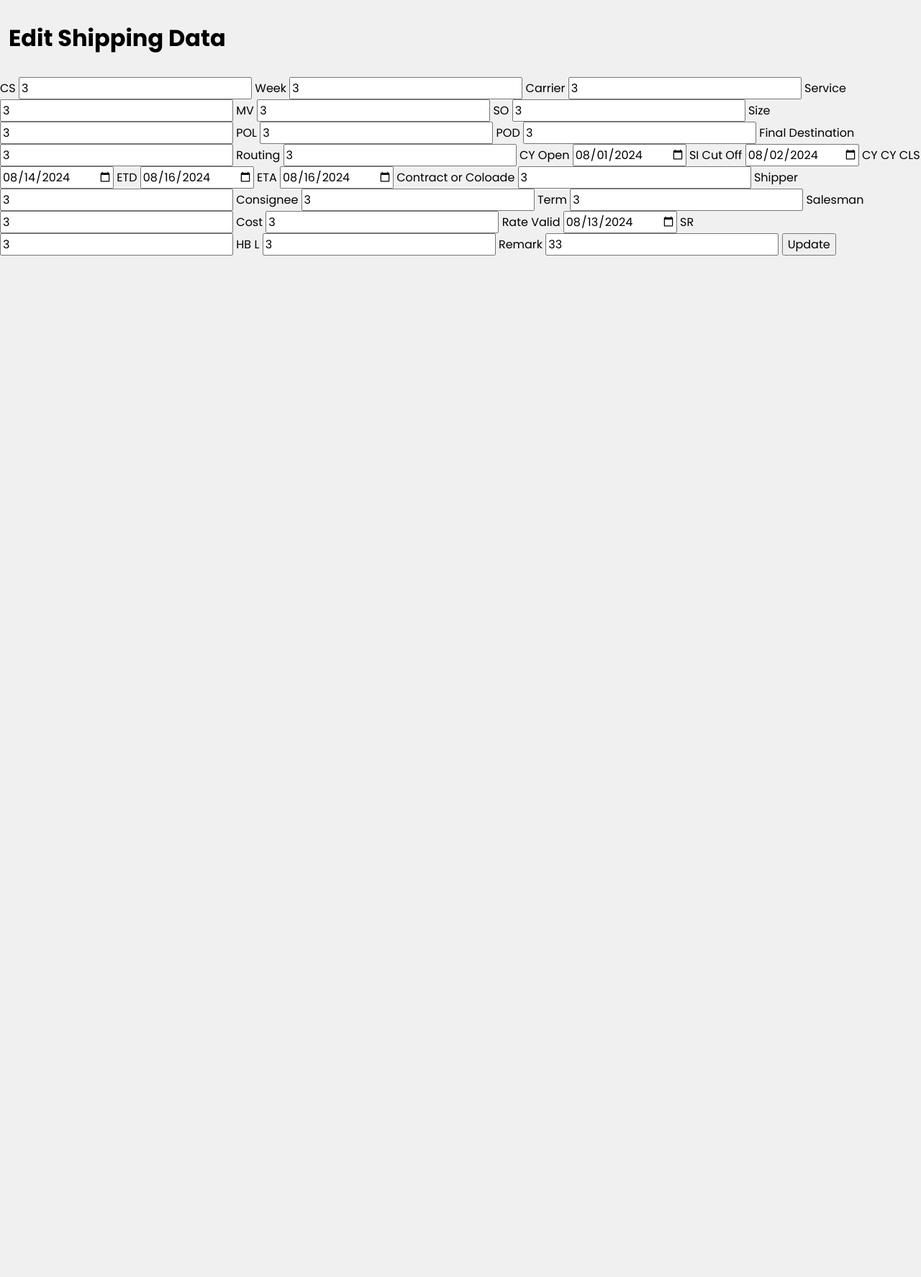
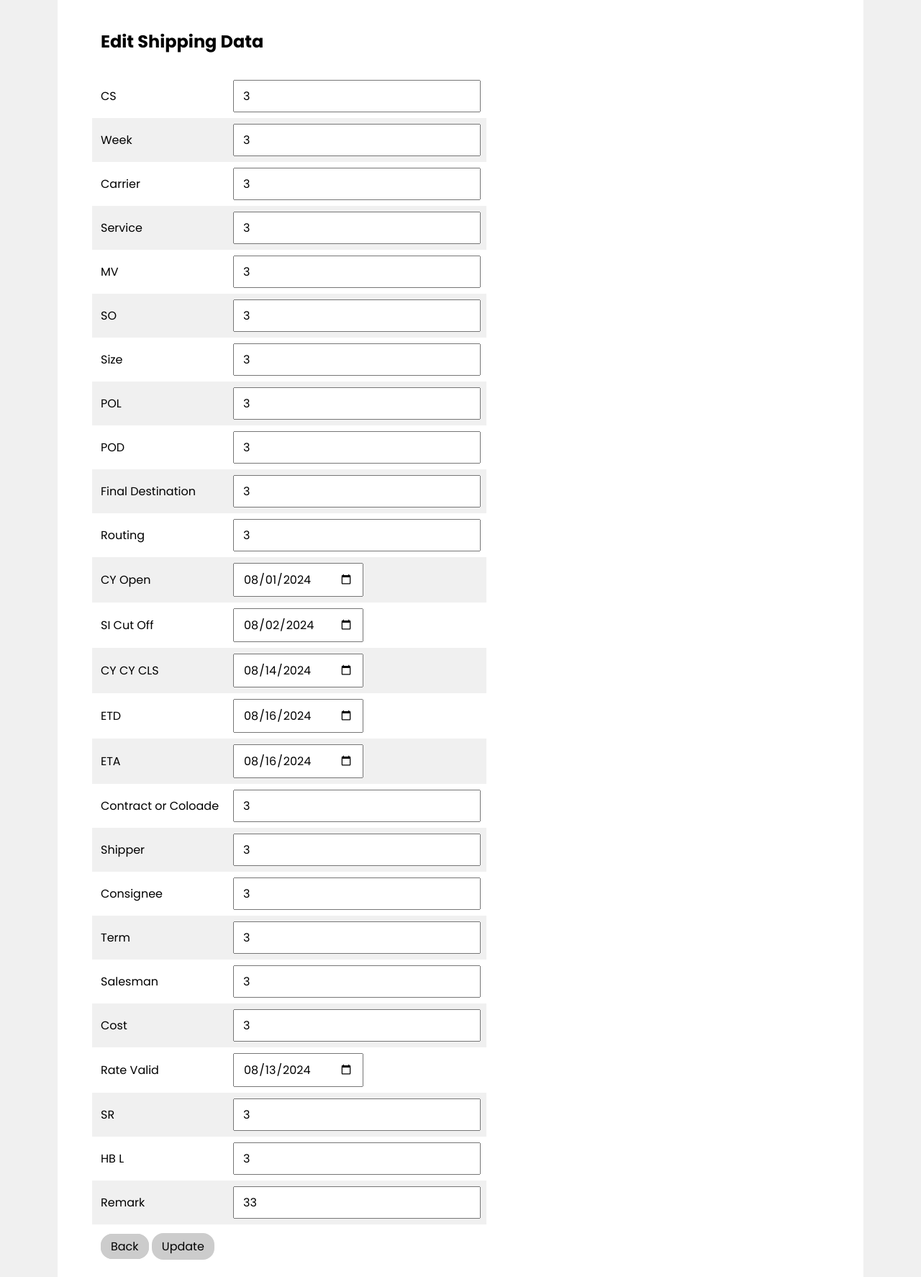
Before and after one commit to vannyvanvanvan/scanwell_internal_web_app, a Flask app: page /admin/edit/1 in a window 1280 px wide. Shown: the whole page at 72% size. Before the commit the page ends 355 px from the top, so only its background shows below. Run offline with Flask 3, Linux system fonts and the light colour scheme; a user stored in the database is signed in; some libraries are stand-ins or nearby versions.

Commit message:
Formatted shipping data add/edit page

```diff
--- a/templates/edit_shipping_data.html
+++ b/templates/edit_shipping_data.html
@@ -5,86 +5,150 @@
 {% endblock %}
 
 {% block body %}
+<section class="wrap">
   <h1>Edit Shipping Data</h1>
-  <form method="POST">
-    <label for="CS">CS</label>
-    <input type="text" name="CS" id="CS" value="{{ shipping_data.CS }}" required />
+  <form method="POST" class="table">
+    <div class="table-row">
+      <label class="table-cell" for="CS">CS</label>
+      <input class="table-cell" type="text" name="CS" id="CS" value="{{ shipping_data.CS }}" required />
+    </div>
+    </div>
 
-    <label for="week">Week</label>
-    <input type="number" name="week" id="week" value="{{ shipping_data.week }}" required />
+    <div class="table-row">
+      <label class="table-cell" for="week">Week</label>
+      <input class="table-cell" type="number" name="week" id="week" value="{{ shipping_data.week }}" required />
+    </div>
 
-    <label for="carrier">Carrier</label>
-    <input type="text" name="carrier" id="carrier" value="{{ shipping_data.carrier }}" required />
+    <div class="table-row">
+      <label class="table-cell" for="carrier">Carrier</label>
+      <input class="table-cell" type="text" name="carrier" id="carrier" value="{{ shipping_data.carrier }}" required />
+    </div>
 
-    <label for="service">Service</label>
-    <input type="text" name="service" id="service" value="{{ shipping_data.service }}" required />
+    <div class="table-row">
+      <label class="table-cell" for="service">Service</label>
+      <input class="table-cell" type="text" name="service" id="service" value="{{ shipping_data.service }}" required />
+    </div>
 
-    <label for="MV">MV</label>
-    <input type="text" name="MV" id="MV" value="{{ shipping_data.MV }}" required />
+    <div class="table-row">
+      <label class="table-cell" for="MV">MV</label>
+      <input class="table-cell" type="text" name="MV" id="MV" value="{{ shipping_data.MV }}" required />
+    </div>
 
-    <label for="SO">SO</label>
-    <input type="text" name="SO" id="SO" value="{{ shipping_data.SO }}" required />
+    <div class="table-row">
+      <label class="table-cell" for="SO">SO</label>
+      <input class="table-cell" type="text" name="SO" id="SO" value="{{ shipping_data.SO }}" required />
+    </div>
 
-    <label for="size">Size</label>
-    <input type="text" name="size" id="size" value="{{ shipping_data.size }}" required />
+    <div class="table-row">
+      <label class="table-cell" for="size">Size</label>
+      <input class="table-cell" type="text" name="size" id="size" value="{{ shipping_data.size }}" required />
+    </div>
 
-    <label for="POL">POL</label>
-    <input type="text" name="POL" id="POL" value="{{ shipping_data.POL }}" required />
+    <div class="table-row">
+      <label class="table-cell" for="POL">POL</label>
+      <input class="table-cell" type="text" name="POL" id="POL" value="{{ shipping_data.POL }}" required />
+    </div>
 
-    <label for="POD">POD</label>
-    <input type="text" name="POD" id="POD" value="{{ shipping_data.POD }}" required />
+    <div class="table-row">
+      <label class="table-cell" for="POD">POD</label>
+      <input class="table-cell" type="text" name="POD" id="POD" value="{{ shipping_data.POD }}" required />
+    </div>
 
-    <label for="Final_Destination">Final Destination</label>
-    <input type="text" name="Final_Destination" id="Final_Destination" value="{{ shipping_data.Final_Destination }}" required />
+    <div class="table-row">
+      <label class="table-cell" for="Final_Destination">Final Destination</label>
+      <input class="table-cell" type="text" name="Final_Destination" id="Final_Destination"
+        value="{{ shipping_data.Final_Destination }}" required />
+    </div>
 
-    <label for="routing">Routing</label>
-    <input type="text" name="routing" id="routing" value="{{ shipping_data.routing }}" required />
+    <div class="table-row">
+      <label class="table-cell" for="routing">Routing</label>
+      <input class="table-cell" type="text" name="routing" id="routing" value="{{ shipping_data.routing }}" required />
+    </div>
 
-    <label for="CY_Open">CY Open</label>
-    <input type="date" name="CY_Open" id="CY_Open" value="{{ shipping_data.CY_Open }}" required />
+    <div class="table-row">
+      <label class="table-cell" for="CY_Open">CY Open</label>
+      <input class="table-cell" type="date" name="CY_Open" id="CY_Open" value="{{ shipping_data.CY_Open }}" required />
+    </div>
 
-    <label for="SI_Cut_Off">SI Cut Off</label>
-    <input type="date" name="SI_Cut_Off" id="SI_Cut_Off" value="{{ shipping_data.SI_Cut_Off }}" required />
+    <div class="table-row">
+      <label class="table-cell" for="SI_Cut_Off">SI Cut Off</label>
+      <input class="table-cell" type="date" name="SI_Cut_Off" id="SI_Cut_Off" value="{{ shipping_data.SI_Cut_Off }}"
+        required />
+    </div>
 
-    <label for="CY_CY_CLS">CY CY CLS</label>
-    <input type="date" name="CY_CY_CLS" id="CY_CY_CLS" value="{{ shipping_data.CY_CY_CLS }}" required />
+    <div class="table-row">
+      <label class="table-cell" for="CY_CY_CLS">CY CY CLS</label>
+      <input class="table-cell" type="date" name="CY_CY_CLS" id="CY_CY_CLS" value="{{ shipping_data.CY_CY_CLS }}"
+        required />
+    </div>
 
-    <label for="ETD">ETD</label>
-    <input type="date" name="ETD" id="ETD" value="{{ shipping_data.ETD }}" required />
+    <div class="table-row">
+      <label class="table-cell" for="ETD">ETD</label>
+      <input class="table-cell" type="date" name="ETD" id="ETD" value="{{ shipping_data.ETD }}" required />
+    </div>
 
-    <label for="ETA">ETA</label>
-    <input type="date" name="ETA" id="ETA" value="{{ shipping_data.ETA }}" required />
+    <div class="table-row">
+      <label class="table-cell" for="ETA">ETA</label>
+      <input class="table-cell" type="date" name="ETA" id="ETA" value="{{ shipping_data.ETA }}" required />
+    </div>
 
-    <label for="Contract_or_Coloader">Contract or Coloade</label>
-    <input type="text" name="Contract_or_Coloader" id="Contract_or_Coloader" value="{{ shipping_data.Contract_or_Coloader }}" required />
+    <div class="table-row">
+      <label class="table-cell" for="Contract_or_Coloader">Contract or Coloade</label>
+      <input class="table-cell" type="text" name="Contract_or_Coloader" id="Contract_or_Coloader"
+        value="{{ shipping_data.Contract_or_Coloader }}" required />
+    </div>
 
-    <label for="shipper">Shipper</label>
-    <input type="text" name="shipper" id="shipper" value="{{ shipping_data.shipper }}" required />
+    <div class="table-row">
+      <label class="table-cell" for="shipper">Shipper</label>
+      <input class="table-cell" type="text" name="shipper" id="shipper" value="{{ shipping_data.shipper }}" required />
+    </div>
 
-    <label for="consignee">Consignee</label>
-    <input type="text" name="consignee" id="consignee" value="{{ shipping_data.consignee }}" required />
+    <div class="table-row">
+      <label class="table-cell" for="consignee">Consignee</label>
+      <input class="table-cell" type="text" name="consignee" id="consignee" value="{{ shipping_data.consignee }}"
+        required />
+    </div>
 
-    <label for="term">Term</label>
-    <input type="text" name="term" id="term" value="{{ shipping_data.term }}" required />
+    <div class="table-row">
+      <label class="table-cell" for="term">Term</label>
+      <input class="table-cell" type="text" name="term" id="term" value="{{ shipping_data.term }}" required />
+    </div>
 
-    <label for="salesman">Salesman</label>
-    <input type="text" name="salesman" id="salesman" value="{{ shipping_data.salesman }}" required />
+    <div class="table-row">
+      <label class="table-cell" for="salesman">Salesman</label>
+      <input class="table-cell" type="text" name="salesman" id="salesman" value="{{ shipping_data.salesman }}"
+        required />
+    </div>
 
-    <label for="cost">Cost</label>
-    <input type="number" name="cost" id="cost" value="{{ shipping_data.cost }}" required />
+    <div class="table-row">
+      <label class="table-cell" for="cost">Cost</label>
+      <input class="table-cell" type="number" name="cost" id="cost" value="{{ shipping_data.cost }}" required />
+    </div>
 
-    <label for="Rate_Valid">Rate Valid</label>
-    <input type="date" name="Rate_Valid" id="Rate_Valid" value="{{ shipping_data.Rate_Valid }}" required />
+    <div class="table-row">
+      <label class="table-cell" for="Rate_Valid">Rate Valid</label>
+      <input class="table-cell" type="date" name="Rate_Valid" id="Rate_Valid" value="{{ shipping_data.Rate_Valid }}"
+        required />
+    </div>
 
-    <label for="SR">SR</label>
-    <input type="text" name="SR" id="SR" value="{{ shipping_data.SR }}" required />
+    <div class="table-row">
+      <label class="table-cell" for="SR">SR</label>
+      <input class="table-cell" type="text" name="SR" id="SR" value="{{ shipping_data.SR }}" required />
+    </div>
 
-    <label for="HB_L">HB L</label>
-    <input type="text" name="HB_L" id="HB_L" value="{{ shipping_data.HB_L }}" required />
+    <div class="table-row">
+      <label class="table-cell" for="HB_L">HB L</label>
+      <input class="table-cell" type="text" name="HB_L" id="HB_L" value="{{ shipping_data.HB_L }}" required />
+    </div>
 
-    <label for="Remark">Remark</label>
-    <input type="text" name="Remark" id="Remark" value="{{ shipping_data.Remark }}" required />
-
-    <input type="submit" value="Update" />
+    <div class="table-row">
+      <label class="table-cell" for="Remark">Remark</label>
+      <input class="table-cell" type="text" name="Remark" id="Remark" value="{{ shipping_data.Remark }}" required />
+    </div>
+    <div class="form-buttons">
+      <a class="button button-block" href="{{ url_for('user.user_dashboard') }}">Back</a>
+      <input class="button button-block" type="submit" value="Update" />
+    </div>
   </form>
+</section>
 {% endblock %}
```
Also changed, not shown: templates/add_shipping_data.html (+112 -55 lines).
